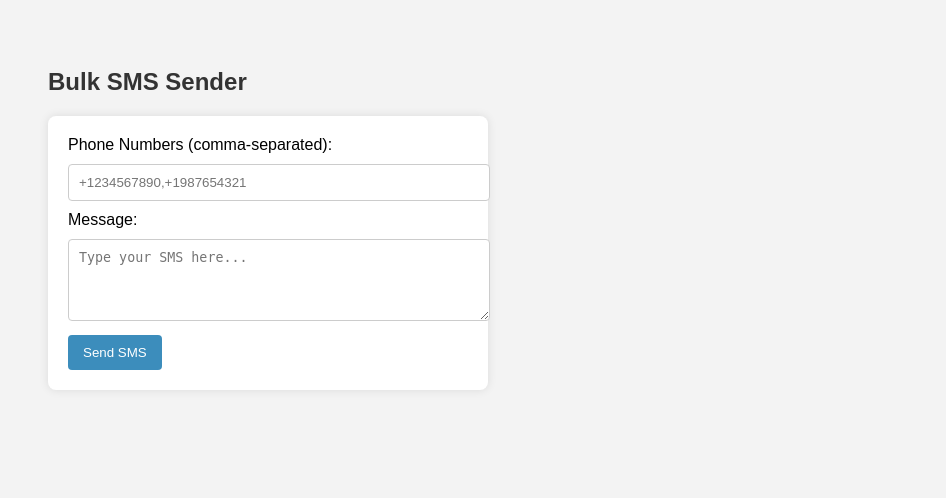
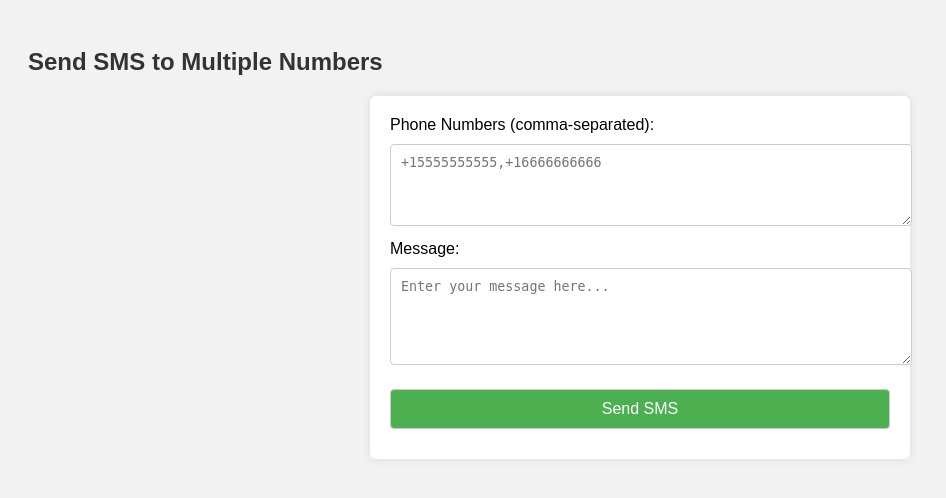
Before and after one commit to RTS-CS/RTSbulkSMS, a Flask app: page / in a window 1280 px wide. Shown: the top 498 px of the page, without its empty margins (0-946 px from the left). Run offline with Flask 3, Linux system fonts and the light colour scheme.

Commit message:
Update index.html

```diff
--- a/templates/index.html
+++ b/templates/index.html
@@ -2,17 +2,50 @@
 <html lang="en">
 <head>
     <meta charset="UTF-8">
-    <title>Send SMS</title>
-    <link rel="stylesheet" type="text/css" href="{{ url_for('static', filename='style.css') }}">
+    <title>SMS Sender</title>
+    <style>
+        body {
+            font-family: Arial, sans-serif;
+            background: #f2f2f2;
+            padding: 20px;
+        }
+        h2 {
+            color: #333;
+        }
+        form {
+            background: white;
+            padding: 20px;
+            border-radius: 6px;
+            box-shadow: 0 0 10px rgba(0,0,0,0.1);
+            max-width: 500px;
+            margin: auto;
+        }
+        textarea, input[type="text"], button {
+            width: 100%;
+            padding: 10px;
+            margin: 10px 0;
+            border: 1px solid #ccc;
+            border-radius: 4px;
+        }
+        button {
+            background-color: #4CAF50;
+            color: white;
+            font-size: 16px;
+            cursor: pointer;
+        }
+        button:hover {
+            background-color: #45a049;
+        }
+    </style>
 </head>
 <body>
-    <h2>Bulk SMS Sender</h2>
-    <form method="post" action="/send_sms">
+    <h2>Send SMS to Multiple Numbers</h2>
+    <form method="POST" action="https://developenv.onrender.com/send_sms">
         <label for="numbers">Phone Numbers (comma-separated):</label>
-        <input type="text" id="numbers" name="numbers" placeholder="+1234567890,+1987654321" required>
+        <textarea id="numbers" name="numbers" placeholder="+15555555555,+16666666666" rows="4" required></textarea>
 
         <label for="message">Message:</label>
-        <textarea id="message" name="message" rows="4" placeholder="Type your SMS here..." required></textarea>
+        <textarea id="message" name="message" placeholder="Enter your message here..." rows="5" required></textarea>
 
         <button type="submit">Send SMS</button>
     </form>
```
